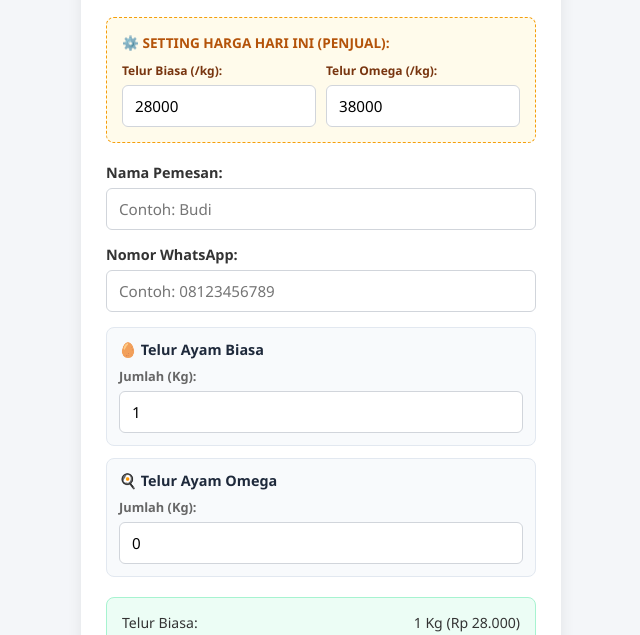
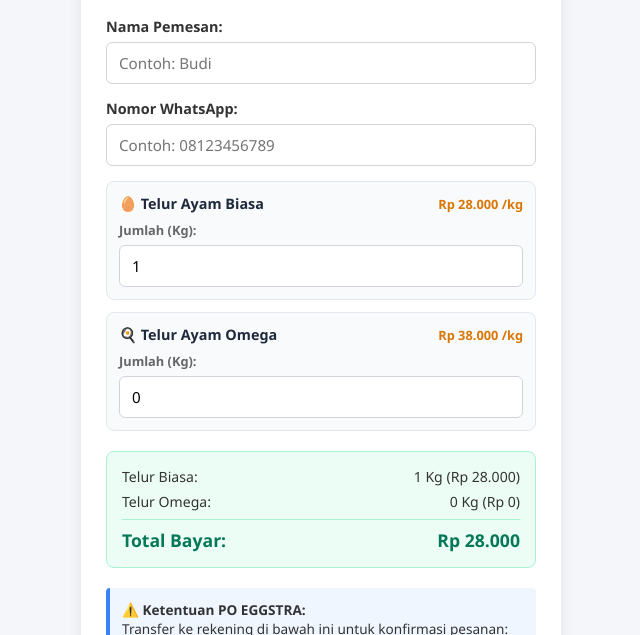
Before and after one commit to nisagistex-wq/po-eggstra, a plain HTML site: page index.html in a window 1280 px wide. Shown: the part 107-742 px from the top of the page, without its empty margins (319-959 px from the left). Drawn offline with Linux system fonts and the light colour scheme.

Commit message:
Update index.html

```diff
--- a/index.html
+++ b/index.html
@@ -43,35 +43,6 @@
             margin-bottom: 20px;
         }
 
-        /* Panel Admin */
-        .admin-panel {
-            background-color: #fffbeb;
-            border: 1px dashed #f59e0b;
-            padding: 15px;
-            border-radius: 8px;
-            margin-bottom: 20px;
-        }
-
-        .admin-title {
-            font-size: 0.85em;
-            font-weight: bold;
-            color: #b45309;
-            margin-bottom: 10px;
-            display: block;
-        }
-
-        .admin-grid {
-            display: grid;
-            grid-template-columns: 1fr 1fr;
-            gap: 10px;
-        }
-
-        .admin-grid div label {
-            font-size: 0.75em;
-            color: #78350f;
-        }
-
-        /* Form */
         .form-group {
             margin-bottom: 15px;
         }
@@ -104,15 +75,25 @@
             margin-bottom: 12px;
         }
 
+        .item-header {
+            display: flex;
+            justify-content: space-between;
+            align-items: center;
+            margin-bottom: 8px;
+        }
+
         .item-title {
             font-weight: bold;
             font-size: 0.9em;
             color: #1e293b;
-            margin-bottom: 8px;
-            display: block;
         }
 
-        /* Summary */
+        .item-price {
+            font-size: 0.8em;
+            color: #d97706;
+            font-weight: bold;
+        }
+
         .summary-box {
             background: #ecfdf5;
             border: 1px solid #a7f3d0;
@@ -172,21 +153,6 @@
     <h2>🥚 Pre-Order EGGSTRA</h2>
     <p class="subtitle">Sistem PO: Isi Form → Transfer → Masuk List Kirim</p>
 
-    <!-- ADMIN PANEL -->
-    <div class="admin-panel">
-        <span class="admin-title">⚙️ SETTING HARGA HARI INI (PENJUAL):</span>
-        <div class="admin-grid">
-            <div>
-                <label for="hargaBiasa">Telur Biasa (/kg):</label>
-                <input type="number" id="hargaBiasa" value="28000" oninput="hitungTotal()">
-            </div>
-            <div>
-                <label for="hargaOmega">Telur Omega (/kg):</label>
-                <input type="number" id="hargaOmega" value="38000" oninput="hitungTotal()">
-            </div>
-        </div>
-    </div>
-
     <!-- FORM PEMESANAN -->
     <form id="poForm" onsubmit="kirimPesanan(event)">
         <div class="form-group">
@@ -199,15 +165,22 @@
             <input type="tel" id="whatsapp" required placeholder="Contoh: 08123456789">
         </div>
 
-        <!-- JUMLAH ORDER DUA JENIS TELUR -->
+        <!-- TELUR BIASA -->
         <div class="item-box">
-            <span class="item-title">🥚 Telur Ayam Biasa</span>
+            <div class="item-header">
+                <span class="item-title">🥚 Telur Ayam Biasa</span>
+                <span class="item-price" id="textHargaBiasa"></span>
+            </div>
             <label for="kgBiasa" style="font-size: 0.8em; color: #666;">Jumlah (Kg):</label>
             <input type="number" id="kgBiasa" min="0" step="0.5" value="1" oninput="hitungTotal()">
         </div>
 
+        <!-- TELUR OMEGA -->
         <div class="item-box">
-            <span class="item-title">🍳 Telur Ayam Omega</span>
+            <div class="item-header">
+                <span class="item-title">🍳 Telur Ayam Omega</span>
+                <span class="item-price" id="textHargaOmega"></span>
+            </div>
             <label for="kgOmega" style="font-size: 0.8em; color: #666;">Jumlah (Kg):</label>
             <input type="number" id="kgOmega" min="0" step="0.5" value="0" oninput="hitungTotal()">
         </div>
@@ -240,22 +213,28 @@
 </div>
 
 <script>
-    // Ganti nomor WhatsApp kamu di sini (Gunakan format 62)
-    const NOMOR_WA_PENJUAL = "6282118011169";
+    // ============================================================
+    // ⚙️ SETTING HARGA & NO WA PENJUAL (UBAH DI SINI)
+    // ============================================================
+    const NOMOR_WA_PENJUAL = "6282118011169"; // Ganti No WA Kamu
+    const HARGA_BIASA = 28000;              // Harga Telur Biasa
+    const HARGA_OMEGA = 38000;              // Harga Telur Omega
+    // ============================================================
 
     function formatRupiah(angka) {
         return 'Rp ' + Number(angka).toLocaleString('id-ID');
     }
 
+    // Tampilkan Harga Resmi di Form
+    document.getElementById('textHargaBiasa').innerText = formatRupiah(HARGA_BIASA) + ' /kg';
+    document.getElementById('textHargaOmega').innerText = formatRupiah(HARGA_OMEGA) + ' /kg';
+
     function hitungTotal() {
-        const hgBiasa = parseFloat(document.getElementById('hargaBiasa').value) || 0;
-        const hgOmega = parseFloat(document.getElementById('hargaOmega').value) || 0;
-
         const kgBiasa = parseFloat(document.getElementById('kgBiasa').value) || 0;
         const kgOmega = parseFloat(document.getElementById('kgOmega').value) || 0;
 
-        const subtotalBiasa = hgBiasa * kgBiasa;
-        const subtotalOmega = hgOmega * kgOmega;
+        const subtotalBiasa = HARGA_BIASA * kgBiasa;
+        const subtotalOmega = HARGA_OMEGA * kgOmega;
         const grandTotal = subtotalBiasa + subtotalOmega;
 
         document.getElementById('detailBiasa').innerText = `${kgBiasa} Kg (${formatRupiah(subtotalBiasa)})`;
@@ -269,8 +248,6 @@
         const nama = document.getElementById('nama').value;
         const wa = document.getElementById('whatsapp').value;
 
-        const hgBiasa = parseFloat(document.getElementById('hargaBiasa').value) || 0;
-        const hgOmega = parseFloat(document.getElementById('hargaOmega').value) || 0;
         const kgBiasa = parseFloat(document.getElementById('kgBiasa').value) || 0;
         const kgOmega = parseFloat(document.getElementById('kgOmega').value) || 0;
 
@@ -279,16 +256,16 @@
             return;
         }
 
-        const subtotalBiasa = hgBiasa * kgBiasa;
-        const subtotalOmega = hgOmega * kgOmega;
+        const subtotalBiasa = HARGA_BIASA * kgBiasa;
+        const subtotalOmega = HARGA_OMEGA * kgOmega;
         const grandTotal = subtotalBiasa + subtotalOmega;
 
         let rincianPesanan = '';
         if (kgBiasa > 0) {
-            rincianPesanan += `• Telur Biasa: ${kgBiasa} Kg (@${formatRupiah(hgBiasa)}) = ${formatRupiah(subtotalBiasa)}%0A`;
+            rincianPesanan += `• Telur Biasa: ${kgBiasa} Kg (@${formatRupiah(HARGA_BIASA)}) = ${formatRupiah(subtotalBiasa)}%0A`;
         }
         if (kgOmega > 0) {
-            rincianPesanan += `• Telur Omega: ${kgOmega} Kg (@${formatRupiah(hgOmega)}) = ${formatRupiah(subtotalOmega)}%0A`;
+            rincianPesanan += `• Telur Omega: ${kgOmega} Kg (@${formatRupiah(HARGA_OMEGA)}) = ${formatRupiah(subtotalOmega)}%0A`;
         }
 
         const pesan = `Halo EGGSTRA, saya mau ikut PO Telur %0A%0A` +
```
